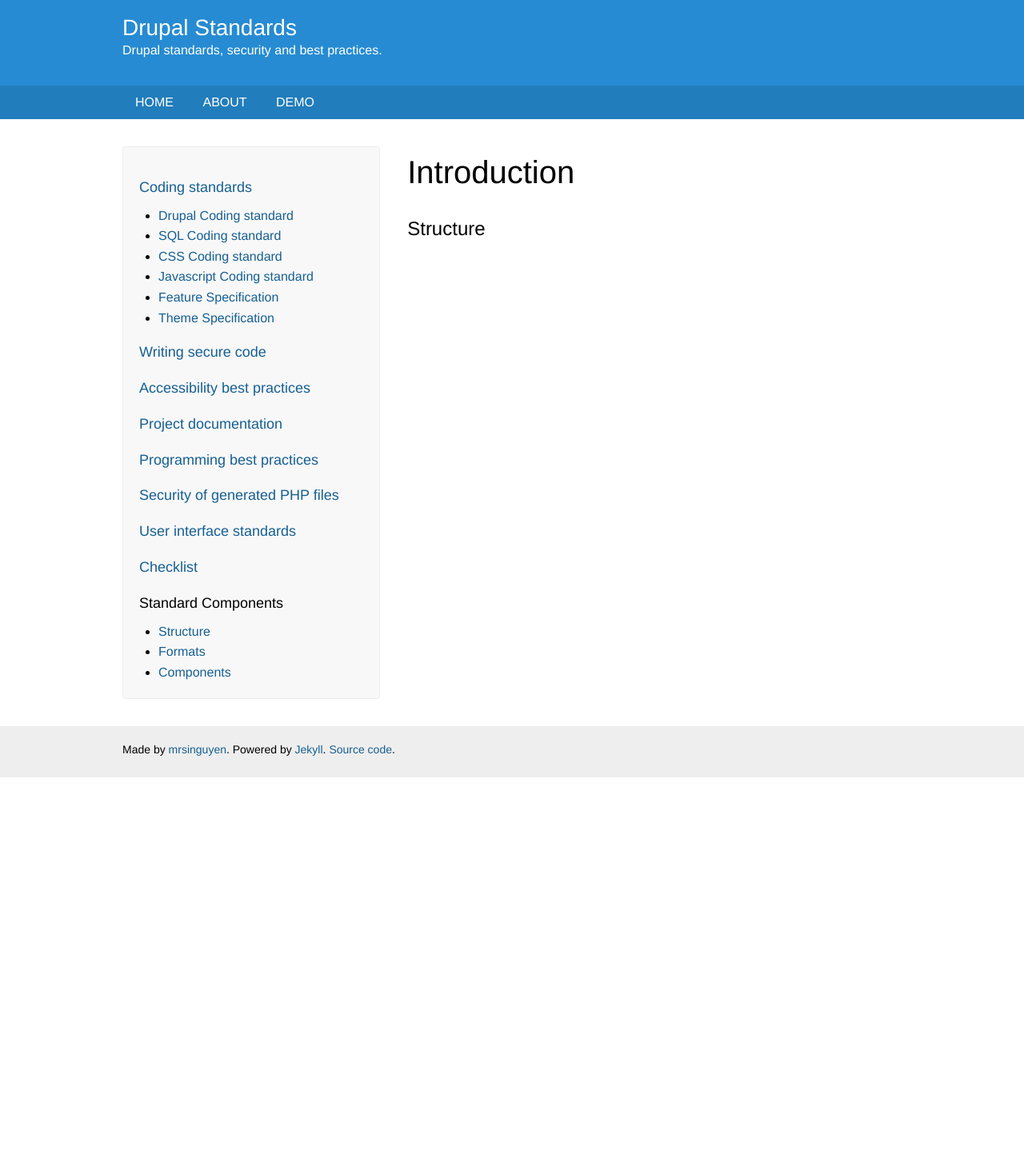
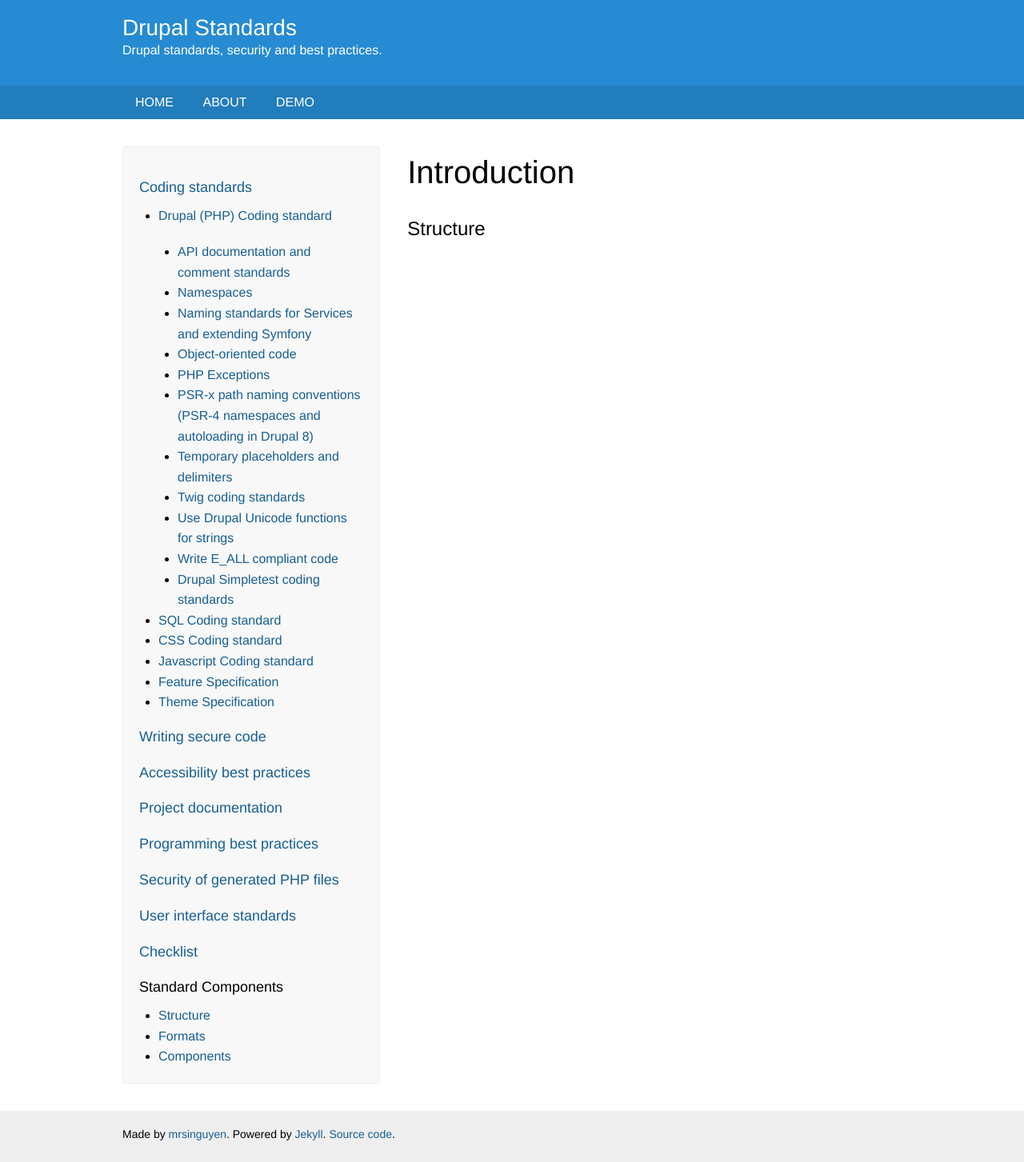
Before and after one commit to mrsinguyen/drupal-standard, a Jekyll site: the page built from index.md, in a window 1280 px wide. Shown: the whole page at 80% size. Built offline with Jekyll 4.4.1, drawn with Linux system fonts in a browser that asks for light colours; nearby versions of some CDN libraries; library files that are not in the unit come from our copies; Markdown is read by kramdown in place of the engine named in the settings; before the commit the page ends 972 px from its top, so only the background shows below that.

Commit message:
Added navigation

```diff
--- a/_includes/navigation.html
+++ b/_includes/navigation.html
@@ -3,12 +3,27 @@
   <li>
     <h3><a href="{{ site.baseurl }}/coding-standards">Coding standards</a></h3>
     <ul>
-      <li><a href="{{ site.baseurl }}/coding-standard/drupal-coding-standard">Drupal Coding standard</a></li>
-      <li><a href="{{ site.baseurl }}/coding-standard/sql-coding-standard">SQL Coding standard</a></li>
-      <li><a href="{{ site.baseurl }}/coding-standard/css-coding-standard">CSS Coding standard</a></li>
-      <li><a href="{{ site.baseurl }}/coding-standard/javascript-coding-standard">Javascript Coding standard</a></li>
-      <li><a href="{{ site.baseurl }}/coding-standard/feature-specification">Feature Specification</a></li>
-      <li><a href="{{ site.baseurl }}/coding-standard/theme-specification">Theme Specification</a></li>
+      <li>
+        <h4><a href="{{ site.baseurl }}/drupal-coding-standard">Drupal (PHP) Coding standard</a></h4>
+        <ul>
+          <li><a href="{{ site.baseurl }}/docs">API documentation and comment standards</a></li>
+          <li><a href="{{ site.baseurl }}/namespaces">Namespaces</a></li>
+          <li><a href="{{ site.baseurl }}/symfony">Naming standards for Services and extending Symfony</a></li>
+          <li><a href="{{ site.baseurl }}/oop">Object-oriented code</a></li>
+          <li><a href="{{ site.baseurl }}/php-exceptions">PHP Exceptions</a></li>
+          <li><a href="{{ site.baseurl }}/psr">PSR-x path naming conventions (PSR-4 namespaces and autoloading in Drupal 8)</a></li>
+          <li><a href="{{ site.baseurl }}/placeholders">Temporary placeholders and delimiters </a></li>
+          <li><a href="{{ site.baseurl }}/twig">Twig coding standards</a></li>
+          <li><a href="{{ site.baseurl }}/drupal-unicode">Use Drupal Unicode functions for strings</a></li>
+          <li><a href="{{ site.baseurl }}/e-all">Write E_ALL compliant code</a></li>
+          <li><a href="{{ site.baseurl }}/drupal-simpletest">Drupal Simpletest coding standards</a></li>
+        </ul>
+      </li>
+      <li><a href="{{ site.baseurl }}/sql-coding-standard">SQL Coding standard</a></li>
+      <li><a href="{{ site.baseurl }}/css-coding-standard">CSS Coding standard</a></li>
+      <li><a href="{{ site.baseurl }}/javascript-coding-standard">Javascript Coding standard</a></li>
+      <li><a href="{{ site.baseurl }}/feature-specification">Feature Specification</a></li>
+      <li><a href="{{ site.baseurl }}/theme-specification">Theme Specification</a></li>
     </ul>
   </li>
   <li>
```
